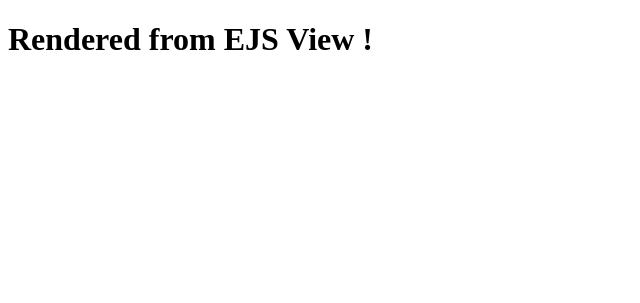
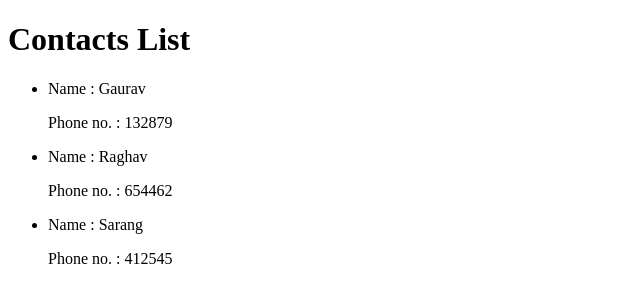
Before and after one commit to Gaurav237/contact-list, a Node server app: page / in a window 1280 px wide. Shown: the top 303 px of the page, without its empty margins (0-640 px from the left). Run offline with Node 20, Linux system fonts and the light colour scheme.

Commit message:
list of local contacts added

```diff
--- a/index.js
+++ b/index.js
@@ -8,9 +8,27 @@ const app = express();
 app.set('view engine', 'ejs');
 app.set('views', path.join(__dirname, 'views'))
 
+var contactList = [
+    {
+        name: 'Gaurav',
+        phone: '132879'
+    },
+    {
+        name: 'Raghav',
+        phone: '654462'
+    },
+    {
+        name: 'Sarang',
+        phone: '412545'
+    }
+]
+
 // controller
 app.get('/', function(req, res){
-    const data = { title : "My Contacts List"};
+    const data = {
+        title : "My Contacts List",
+        contact_list : contactList  // note the naming convention used
+    };
     return res.render('home', data); /* render used to for ejs view */
 });
 
--- a/views/home.ejs
+++ b/views/home.ejs
@@ -6,6 +6,17 @@
     </title>
 </head>
 <body>
-    <h1>Rendered from EJS View !</h1>
+    <h1>Contacts List</h1>
+
+    <div>
+        <ul>
+            <% for(let i = 0; i < contact_list.length; i++){ %>
+                <li>
+                    <p>Name : <%= contact_list[i].name %></p>
+                    <p>Phone no. : <%= contact_list[i].phone %></li></p>
+                </li>
+            <% } %>
+        </ul>
+    </div>
 </body>
 </html>
```
